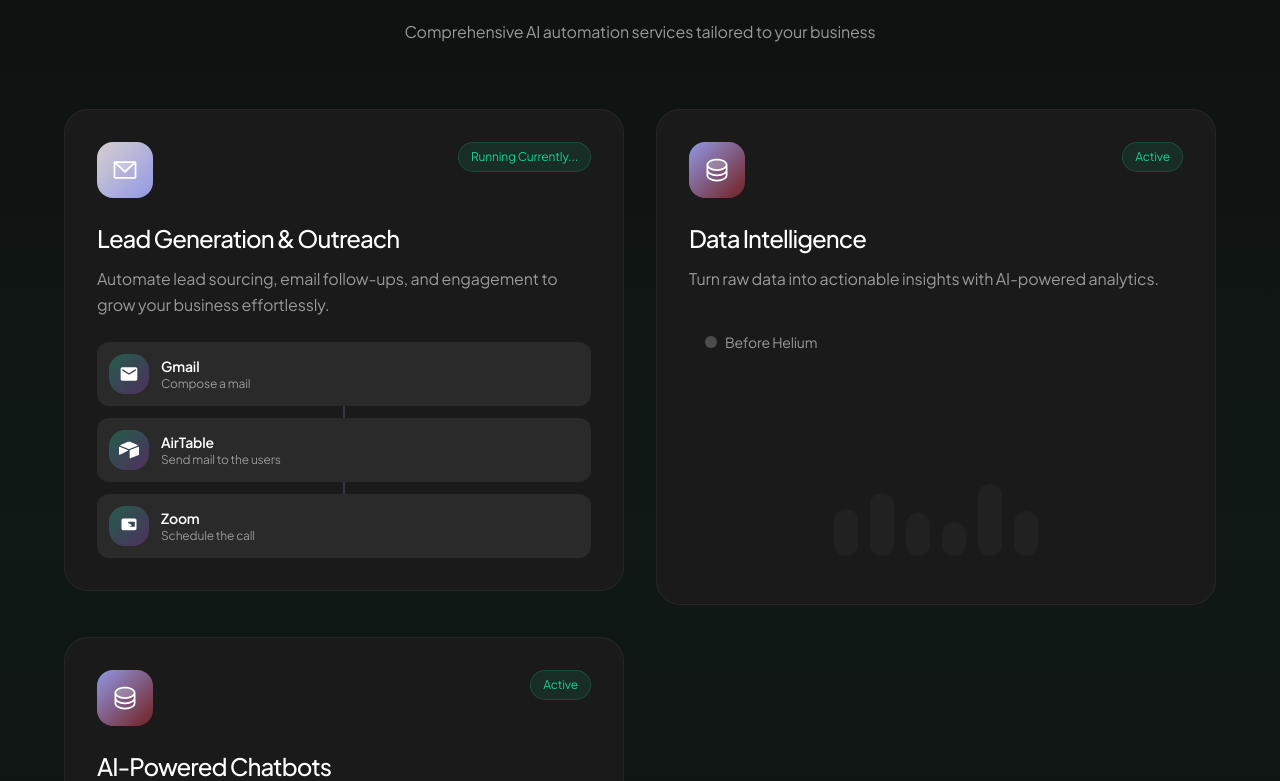
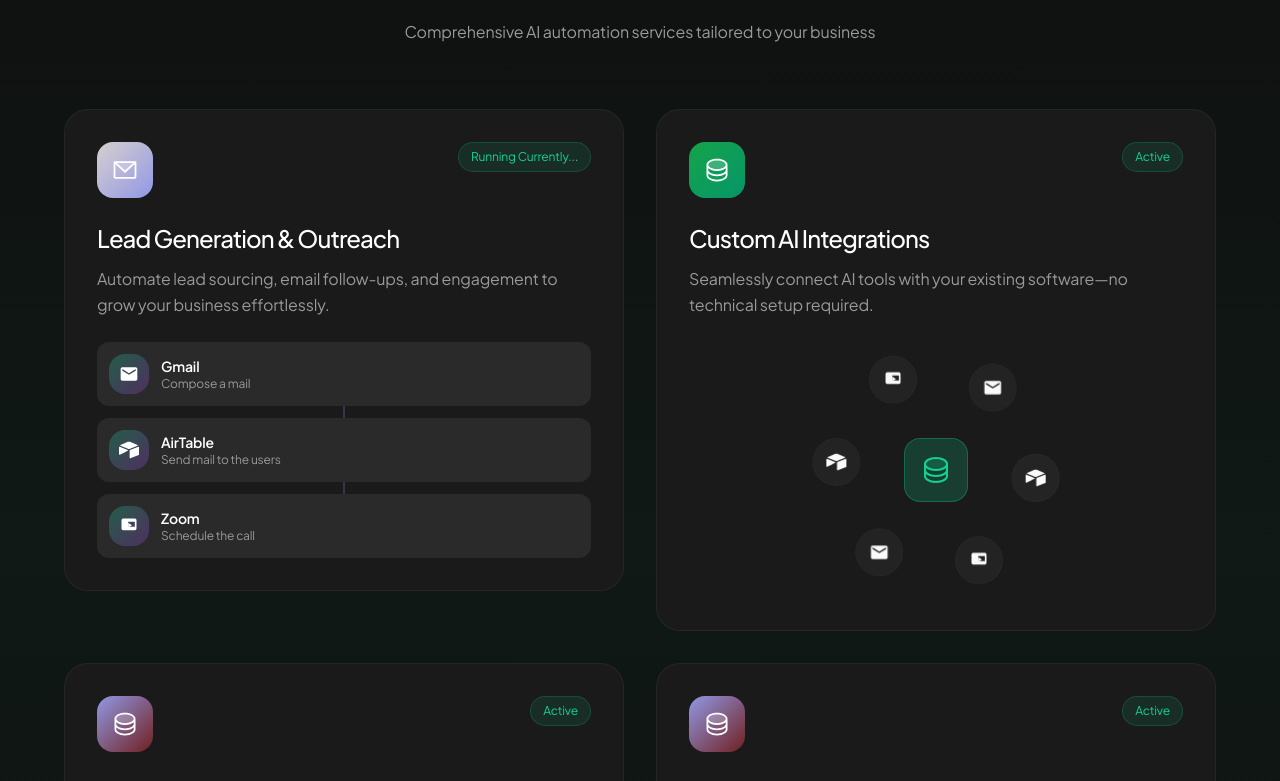
Before and after one commit to Guiltyme212/aiboostly-agent-nexus, a React (Vite) app: page / in a window 1280 px wide. Shown: the part 2716-3497 px from the top of the page. Built offline with nearby package versions, Linux system fonts and the light colour scheme; the HTML template or start-up script is replaced by a standard one.

Commit message:
Add Custom AI Integrations card
Incorporate the "Custom AI Integrations" card into the Features section, featuring icons that orbit around a central database icon. This includes adding the new feature to the features array and implementing the circular orbit animation.

```diff
--- a/src/components/Features.tsx
+++ b/src/components/Features.tsx
@@ -33,6 +33,16 @@ const Features = () => {
         { name: "AirTable", subtitle: "Send mail to the users", IconComponent: AirtableIcon },
         { name: "Zoom", subtitle: "Schedule the call", IconComponent: ZoomIcon },
       ],
+    },
+    {
+      title: "Custom AI Integrations",
+      description: "Seamlessly connect AI tools with your existing software—no technical setup required.",
+      icon: Database,
+      gradient: "from-[#16a34a] to-[#059669]",
+      status: "Active",
+      integrations: [],
+      hasOrbit: true,
+      orbitIcons: [GmailIcon, AirtableIcon, ZoomIcon, GmailIcon, AirtableIcon, ZoomIcon],
     },
     {
       title: "Data Intelligence",
@@ -166,6 +176,32 @@ const Features = () => {
                   </div>
                 )}
 
+                {/* Orbit Animation */}
+                {feature.hasOrbit && feature.orbitIcons && (
+                  <div className="mt-6 relative h-64 flex items-center justify-center overflow-hidden">
+                    {/* Central icon */}
+                    <div className="absolute z-10 w-16 h-16 bg-primary/20 rounded-2xl flex items-center justify-center border border-primary/30">
+                      <Database size={32} weight="duotone" className="text-primary" />
+                    </div>
+
+                    {/* Orbiting icons */}
+                    {feature.orbitIcons.map((IconComponent, idx) => {
+                      return (
+                        <div
+                          key={idx}
+                          className="absolute w-12 h-12 bg-secondary/80 rounded-full flex items-center justify-center border border-border/40 backdrop-blur-sm"
+                          style={{
+                            animation: `orbit 20s linear infinite`,
+                            animationDelay: `${-idx * (20 / feature.orbitIcons.length)}s`,
+                          }}
+                        >
+                          <IconComponent />
+                        </div>
+                      );
+                    })}
+                  </div>
+                )}
+
                 {/* AI Chatbot Demo */}
                 {feature.hasChatbot && (
                   <div className="mt-6 relative h-64 flex flex-col justify-center px-6 py-4">
--- a/src/index.css
+++ b/src/index.css
@@ -184,6 +184,15 @@ All colors MUST be HSL.
     }
   }
 
+  @keyframes orbit {
+    0% {
+      transform: rotate(0deg) translateX(100px) rotate(0deg);
+    }
+    100% {
+      transform: rotate(360deg) translateX(100px) rotate(-360deg);
+    }
+  }
+
 
   .scroll-reveal {
     opacity: 0;
```
